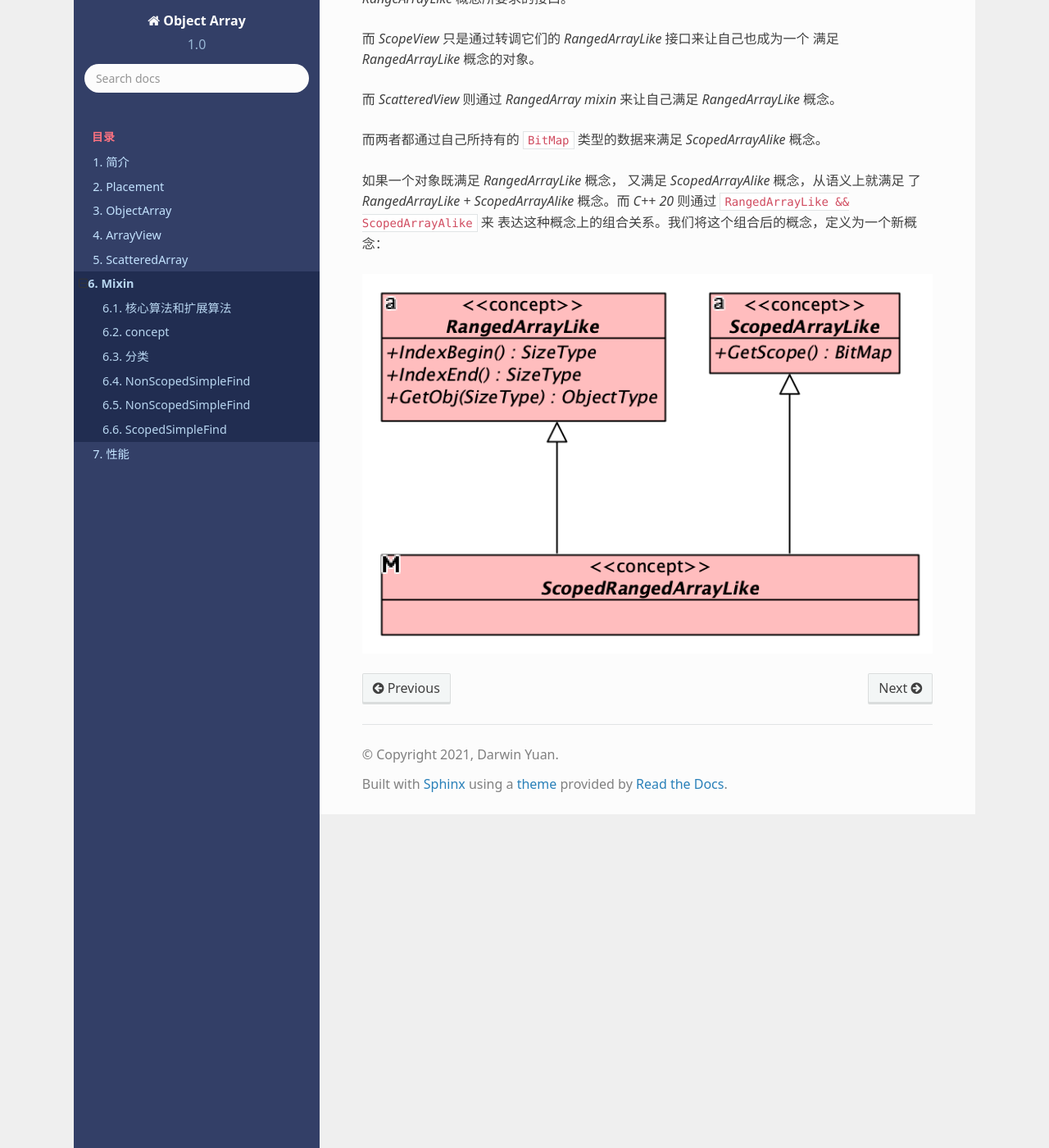
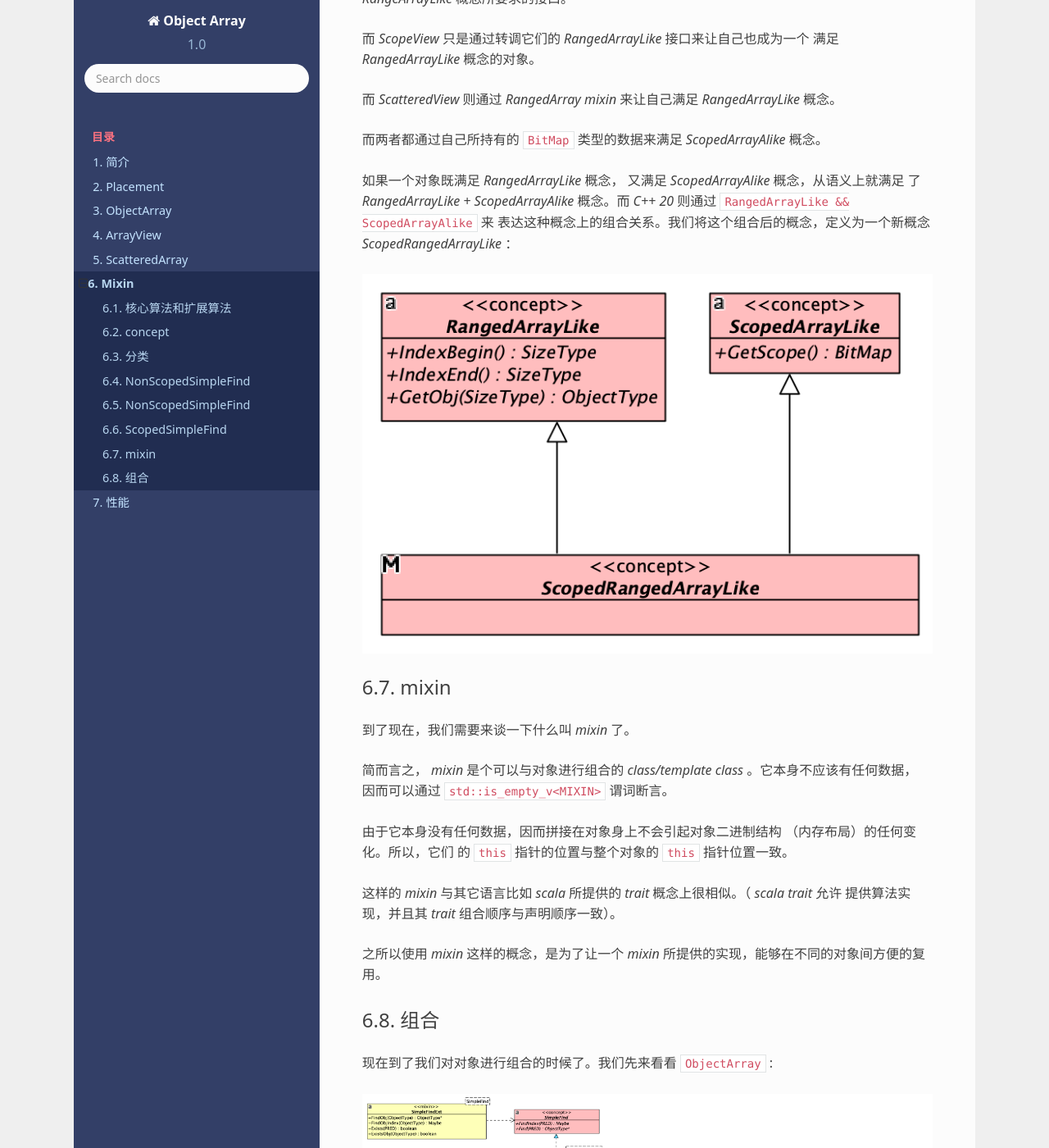
Before and after one commit to godsme/object-array, a Sphinx documentation site: the page built from doc/source/Mixin.rst, in a window 1280 px wide and 1400 px high, scrolled down 6054 px. Shown: the whole window at 82% size. Built offline with Sphinx 7.4.7 and the Read the Docs theme 2.0.0, drawn with Linux system fonts in a browser that asks for light colours; formulas are drawn with MathJax 3.

Commit message:
ArrayView Test

```diff
--- a/doc/source/Mixin.rst
+++ b/doc/source/Mixin.rst
@@ -209,6 +209,30 @@ ScopedSimpleFind
 
 如果一个对象既满足 `RangedArrayLike` 概念， 又满足 `ScopedArrayAlike` 概念，从语义上就满足
 了 `RangedArrayLike + ScopedArrayAlike` 概念。而 `C++ 20` 则通过 ``RangedArrayLike && ScopedArrayAlike`` 来
-表达这种概念上的组合关系。我们将这个组合后的概念，定义为一个新概念：
+表达这种概念上的组合关系。我们将这个组合后的概念，定义为一个新概念 `ScopedRangedArrayLike` ：
 
 .. image:: images/scoped-ranged-concept.png
+
+
+mixin
+--------------
+
+到了现在，我们需要来谈一下什么叫 `mixin` 了。
+
+简而言之， `mixin` 是个可以与对象进行组合的 `class/template class` 。它本身不应该有任何数据，
+因而可以通过 ``std::is_empty_v<MIXIN>``  谓词断言。
+
+由于它本身没有任何数据，因而拼接在对象身上不会引起对象二进制结构 （内存布局）的任何变化。所以，它们
+的 ``this`` 指针的位置与整个对象的 ``this`` 指针位置一致。
+
+这样的 `mixin` 与其它语言比如 `scala` 所提供的 `trait` 概念上很相似。（ `scala trait` 允许
+提供算法实现，并且其 `trait` 组合顺序与声明顺序一致）。
+
+之所以使用 `mixin` 这样的概念，是为了让一个 `mixin` 所提供的实现，能够在不同的对象间方便的复用。
+
+组合
+---------------
+
+现在到了我们对对象进行组合的时候了。我们先来看看 ``ObjectArray`` :
+
+.. image:: images/object-array-simple-find.png
```
Also changed, not shown: doc/source/images/object-array-simple-find.png (added).
